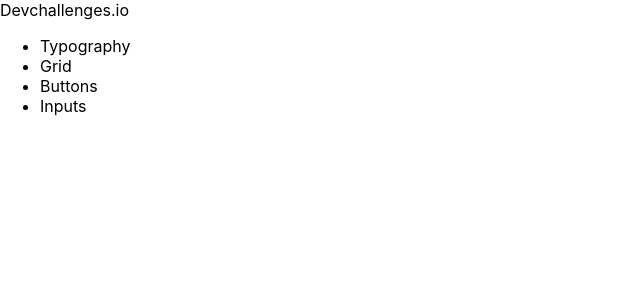
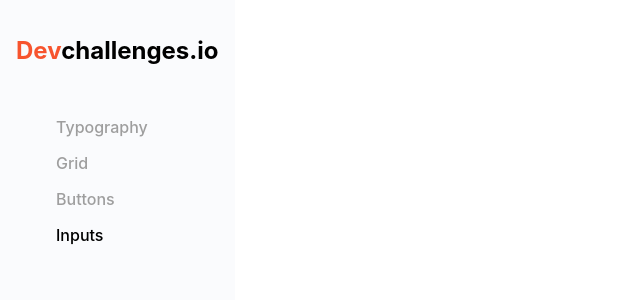
Before and after one commit to mukeshgurpude/input-component, a React (Create React App) app: page / in a window 1280 px wide. Shown: the top 300 px of the page, without its empty margins (0-640 px from the left). Built offline with nearby package versions, Linux system fonts and the light colour scheme; the HTML template or start-up script is replaced by a standard one.

Commit message:
fix: heading selector

```diff
--- a/src/components/sidebar.jsx
+++ b/src/components/sidebar.jsx
@@ -8,12 +8,12 @@ export default function Sidebar() {
     {text: 'Inputs', link: '/', active: true},
   ]
   return <Header role='header'>
-    <Logo>Devchallenges.io</Logo>
+    <Logo><span style={{color: '#F7542E'}}>Dev</span>challenges.io</Logo>
     <NavList>
       {
         links.map((link, index) => {
-          return <NavItem key={index} active={!!link.active}>
-            <NavLink to={link.link}>{link.text}</NavLink>
+          return <NavItem key={index}>
+            <NavLink href={link.link} active={!!link.active}>{link.text}</NavLink>
           </NavItem>
         })
       }
@@ -21,8 +21,25 @@ export default function Sidebar() {
   </Header>
 }
 
-const Header = styled.header``
-const Logo = styled.div``
-const NavList = styled.ul``
+const Header = styled.header`
+  display: flex;
+  flex-flow: column;
+  row-gap: 1rem;
+  padding: 1rem;
+  background-color: #FAFBFD;
+`
+const Logo = styled.h2``
+const NavList = styled.ul`
+  display: flex;
+  flex-flow: column;
+  row-gap: 1rem;
+  list-style: none;
+`
 const NavItem = styled.li``
-const NavLink = styled.a``
+const NavLink = styled.a`
+  color: #9E9E9E;
+  font-size: 1rem;
+  font-weight: 500;
+  text-decoration: none !important;
+  ${props => props.active ? ';color: #000;' : ''}
+`
```
Also changed, not shown: 1 other file (tests, documents, lock files or other folders).
